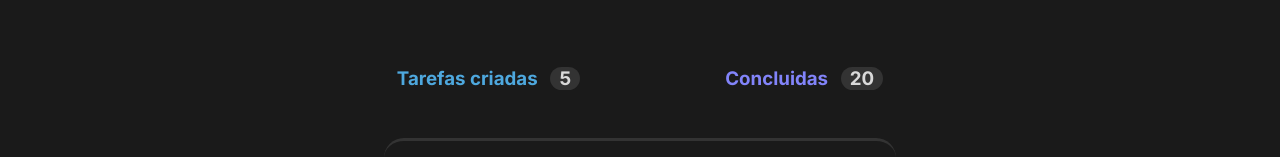
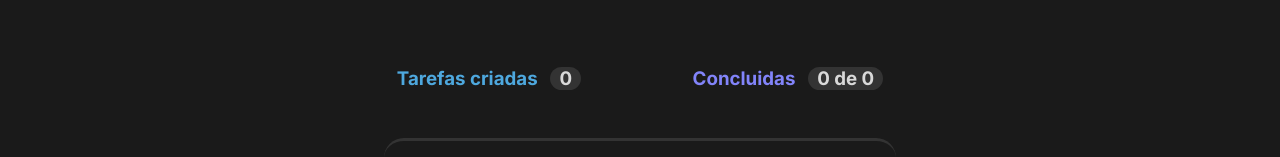
Before and after one commit to KawanHSB/desafio-01-praticando-os-conceitos-reactjs, a React (Vite) app: page / in a window 1280 px wide. Shown: the part 229-386 px from the top of the page. Built offline with nearby package versions, Linux system fonts and the light colour scheme.

Commit message:
task Counter

```diff
--- a/src/App.tsx
+++ b/src/App.tsx
@@ -24,6 +24,14 @@ function App() {
     }
 
     setTasks([...tasks, newTask])
+  }
+
+  function handleTogleCompletion(taskRecived: task) {
+    const index = tasks.indexOf(taskRecived)
+    const isCompleteTogled =
+      tasks[index].isComplete = !(tasks[index].isComplete)
+
+    console.log(isCompleteTogled)
     console.log(tasks)
   }
 
@@ -39,10 +47,13 @@ function App() {
       <NewTask
         createNewTask={createNewTask}
       />
-      <TaskCounter/>
+      <TaskCounter
+        taskCounter={tasks}
+      />
       {tasks?.length ? (
         <TaskList
           taskListState={tasks}
+          togleCompletion={handleTogleCompletion}
         />
       ):(
         <EmptyTaskList/>
--- a/src/components/NewTask/index.tsx
+++ b/src/components/NewTask/index.tsx
@@ -4,7 +4,7 @@ import {useState} from "react"
 
 import { task } from "../../App"
 
-export function NewTask({createNewTask}) {
+export function NewTask({createNewTask} ) {
 
     const [taskName, setTaskName] = useState("")
 
--- a/src/components/TaskCounter/index.tsx
+++ b/src/components/TaskCounter/index.tsx
@@ -1,17 +1,22 @@
+import { task } from "../../App"
 import styles from "./styles.module.scss"
 
-export function TaskCounter() {
+export function TaskCounter({taskCounter}:{taskCounter: task[]}) {
+    const taskNumber = taskCounter.length
+
+    const taskCompleted = taskCounter.filter(task => task.isComplete === true)
+    const taskCompleteD = taskCompleted.length
 
     return (
         <div className={styles.wraper}>
             <div className={styles.counters}>
                 <h3 className={styles.tasksCounter}>
                     Tarefas criadas <div className={styles.counterNumber}
-                    > 5 </div>
+                    > {taskNumber} </div>
                     </h3>
                 <h3 className={styles.taskDoneCounter}>
                     Concluidas <div className={styles.counterNumber}
-                    > 20 </div>
+                    > {taskCompleteD} de {taskNumber} </div>
                 </h3>
             </div>
         </div>
--- a/src/components/TaskList/index.tsx
+++ b/src/components/TaskList/index.tsx
@@ -1,10 +1,13 @@
 import styles from "./styles.module.scss"
-import Trash from "../../assets/trash.svg"
 import {HiOutlineTrash} from "react-icons/hi2"
 import { task } from "../../App"
 
-export function TaskList({taskListState} : {taskListState: task[]}) {
+export function TaskList({taskListState, togleCompletion} : {taskListState: task[]}) {
 
+    function check() {
+        togleCompletion(taskListState)
+        console.log(taskListState)
+    }
 
     return (
         <div className={styles.wraper}>
@@ -12,14 +15,18 @@ export function TaskList({taskListState} : {taskListState: task[]}) {
                 return (
                     <div>
                     <div className={styles.task}>
-                        <input className={styles.checkBox} type="checkbox"/>
+                        <input
+                            className={styles.checkBox}
+                            type="checkbox"
+                            key={task.taskId}
+                            onClick={() => check}
+                        />
                         <h3>{task.taskName}</h3>
-                        <button /*onClick={}*/><HiOutlineTrash className={styles.trash}/></button>
+                        <button><HiOutlineTrash className={styles.trash}/></button>
                     </div>
                 </div>
                 )
             })}
-
         </div>
     )
 }
```
